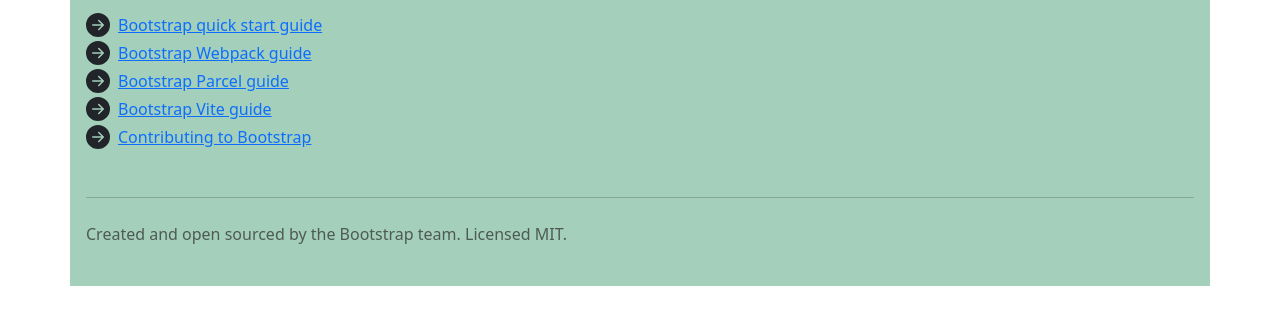
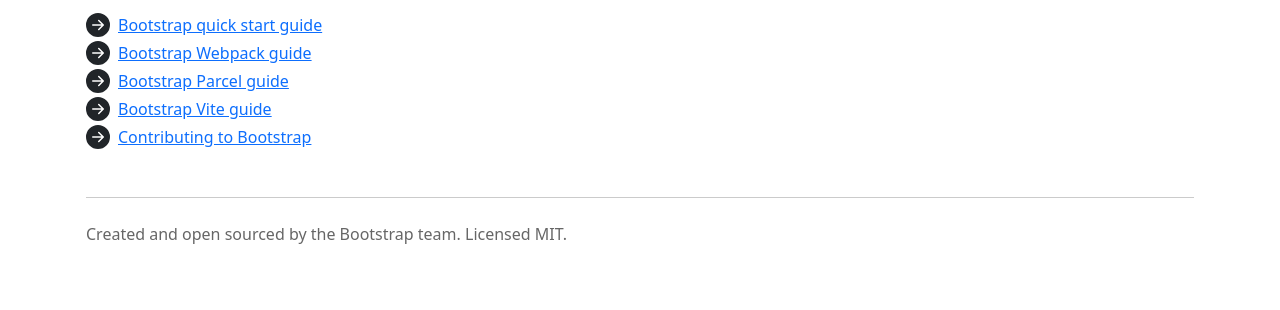
Before and after one commit to Hisui02/Solar-System-BS, a website: page index.html in a window 1280 px wide. Shown: the part 581-891 px from the top of the page. Drawn offline with nearby package versions, Linux system fonts and the light colour scheme; files that its build step writes are made by us from their sources.

Commit message:
quitado fondo

```diff
--- a/index.html
+++ b/index.html
@@ -7,7 +7,7 @@
     <title>Bootstrap Sass &amp; JS</title>
   </head>
   <body>
-    <div class="container py-4 px-3 mx-auto bg-green-200">
+    <div class="container py-4 px-3 mx-auto">
       <header class="d-flex justify-content-between align-items-md-center pb-3 mb-5 border-bottom">
         <h1 class="h4">
           <a href="/" class="d-flex align-items-center text-dark text-decoration-none">
```
